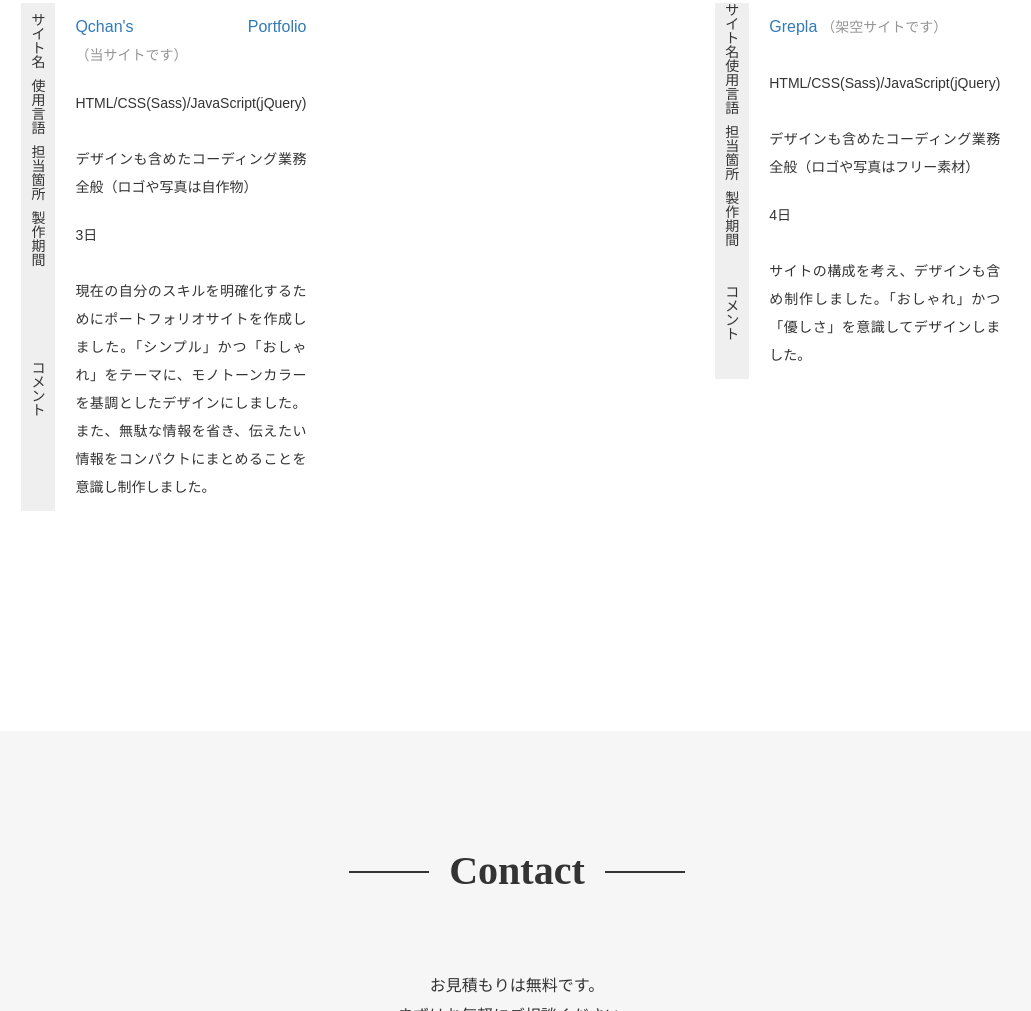
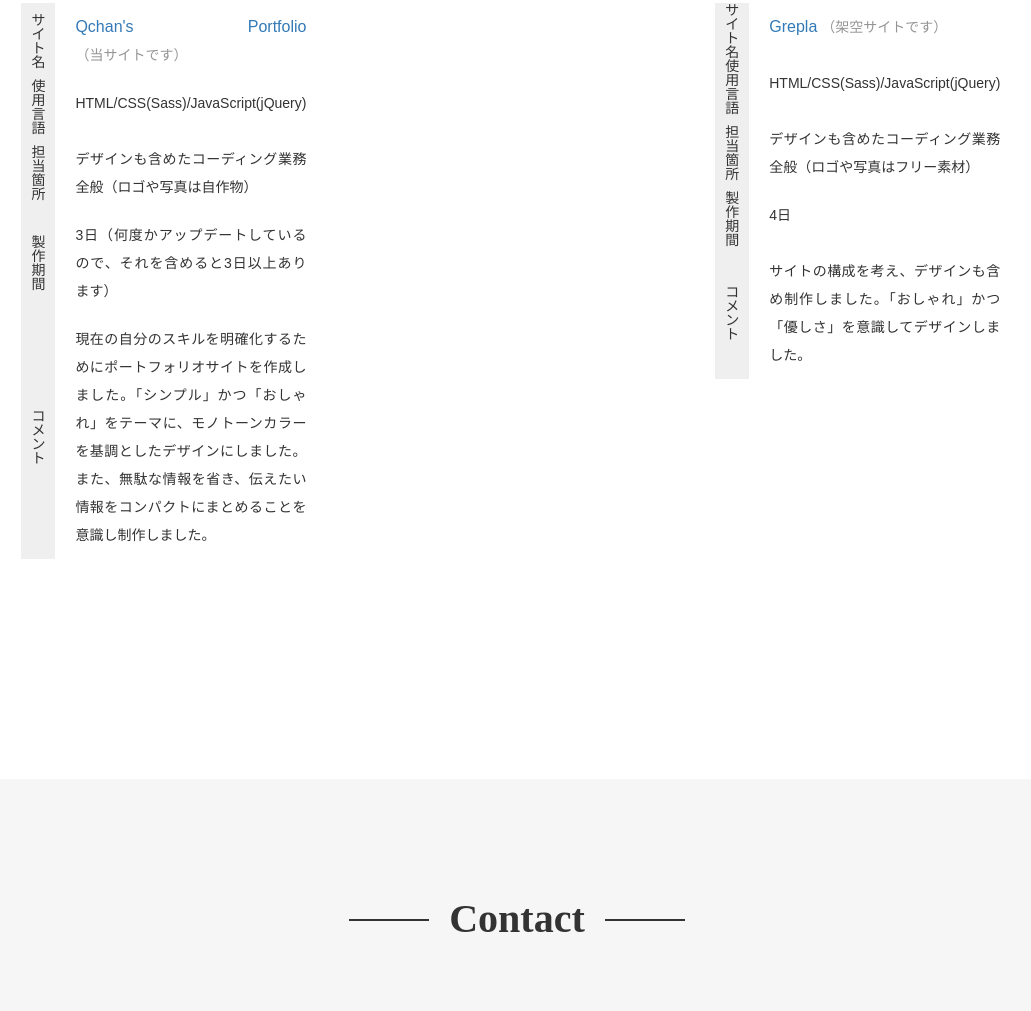
Before and after one commit to qchan09/portfolio, a plain HTML site: page index.html in a window 1280 px wide. Shown: the part 3274-4285 px from the top of the page, without its empty margins (123-1154 px from the left). Drawn offline with nearby package versions, Linux system fonts and the light colour scheme; a web font is replaced by a local one.

Commit message:
Add files via upload

```diff
--- a/index.html
+++ b/index.html
@@ -158,7 +158,7 @@
                             </tr>
                             <tr>
                                 <th>製作期間</th>
-                                <td>3日</td>
+                                <td>3日（何度かアップデートしているので、それを含めると3日以上あります）</td>
                             </tr>
                             <tr>
                                 <th>コメント</th>
```
